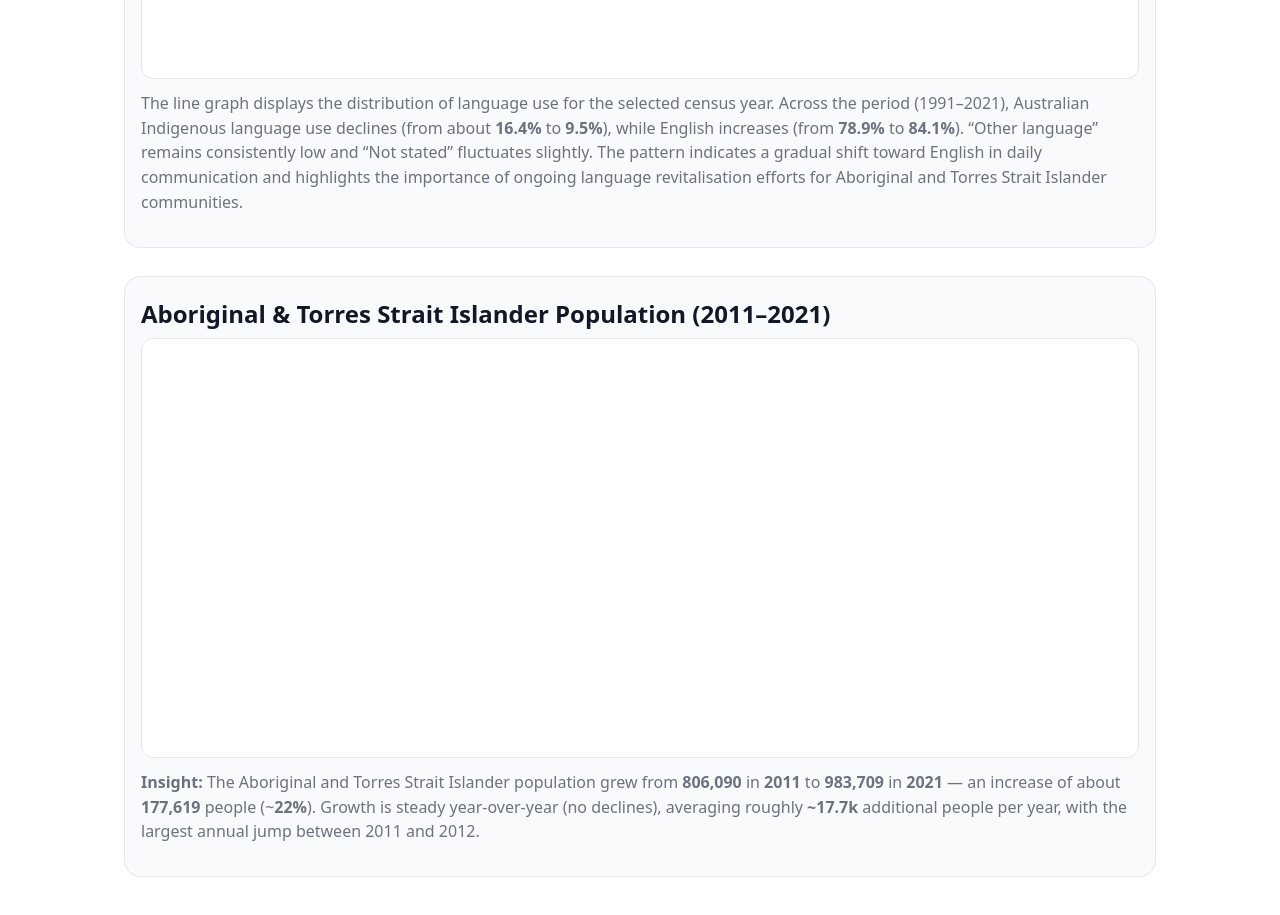
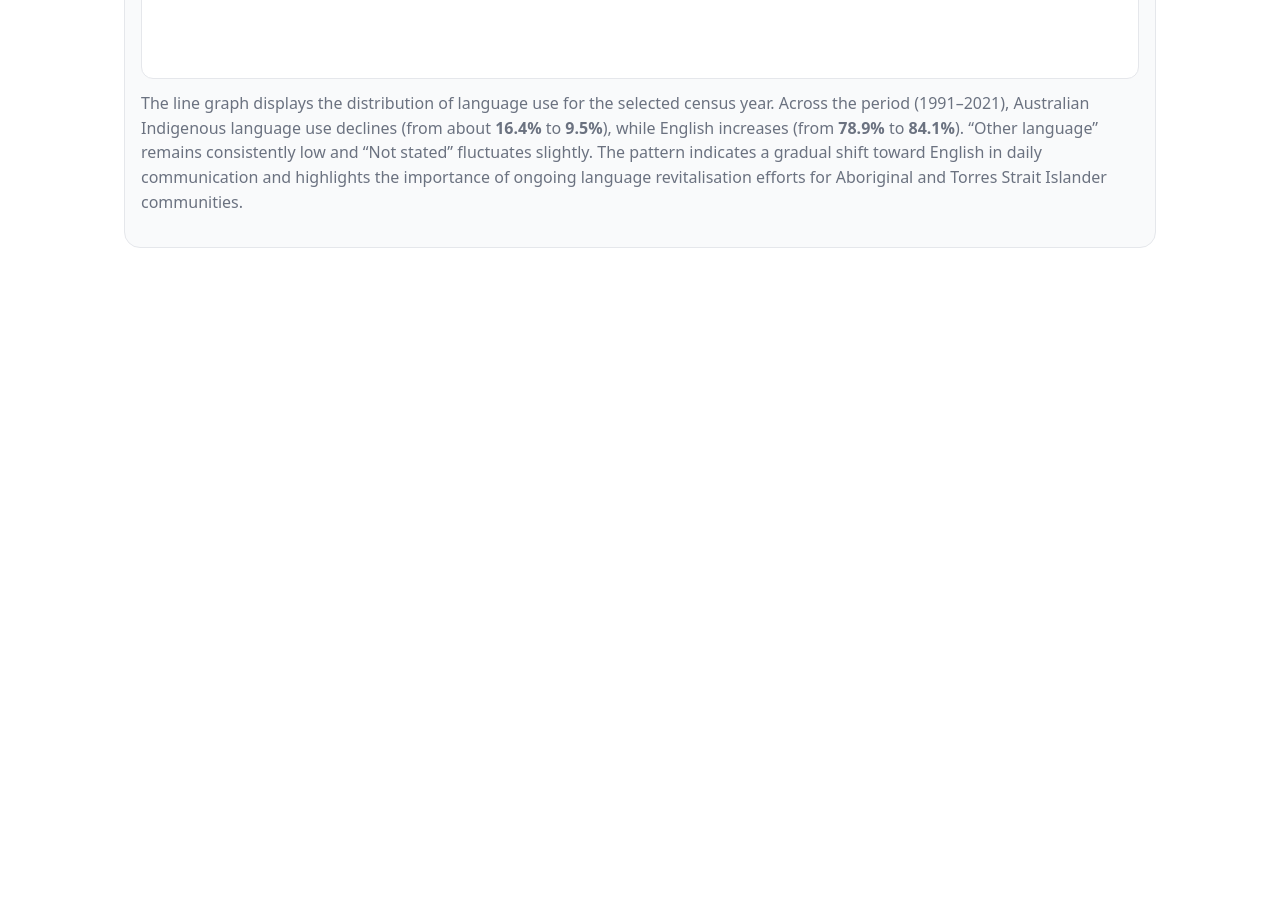
Before and after one commit to etus0001/Data-Visualization-Assignment-2, a plain HTML site: page index.html in a window 1280 px wide. Shown: the part 1215-2130 px from the top of the page. After the commit the page ends 1515 px from the top, so only its background shows below. Drawn offline with Linux system fonts and the light colour scheme; a script that the page names is missing.

Commit message:
Adding the Updated HTML

```diff
--- a/index.html
+++ b/index.html
@@ -2,9 +2,9 @@
 <html lang="en">
 <head>
   <meta charset="utf-8" />
-  <title>Indigenous Languages and Population Dashboard — Mini Dashboard</title>
+  <title>Indigenous Languages in Australia — Mini Dashboard</title>
   <meta name="viewport" content="width=device-width, initial-scale=1" />
-
+  <!-- Vega libraries (CDN) -->
   <script src="https://cdn.jsdelivr.net/npm/vega@5"></script>
   <script src="https://cdn.jsdelivr.net/npm/vega-lite@5"></script>
   <script src="https://cdn.jsdelivr.net/npm/vega-embed@6"></script>
@@ -13,8 +13,8 @@
 <body>
   <main class="container">
     <header>
-      <h1>Indigenous Languages and Population Dashboard</h1>
-      <p class="subtitle">A visual exploration of Indigenous language distribution, usage trends, and population growth (1991–2021)</p>
+      <h1>Indigenous Languages in Australia</h1>
+      <p class="subtitle">Indigenous Languages Across Australia + Language use over time (1991–2021)</p>
     </header>
 
     <section class="card">
@@ -41,19 +41,6 @@ Overall, the visual highlights a north-to-south decline in language density, und
   revitalisation efforts for Aboriginal and Torres Strait Islander communities.
 </p>
     </section>
-
-
-    <section class="card">
-      <h2>Aboriginal & Torres Strait Islander Population (2011–2021)</h2>
-      <div id="population-bar" class="viz"></div>
-      <p class="insight">
-        <strong>Insight:</strong> The Aboriginal and Torres Strait Islander population grew from
-        <strong>806,090</strong> in <strong>2011</strong> to <strong>983,709</strong> in <strong>2021</strong> —
-        an increase of about <strong>177,619</strong> people (~<strong>22%</strong>). Growth is steady year-over-year
-        (no declines), averaging roughly <strong>~17.7k</strong> additional people per year, with the largest
-        annual jump between 2011 and 2012.
-      </p>
-    </section>
   </main>
 
   <script src="js/embed.js"></script>
```
